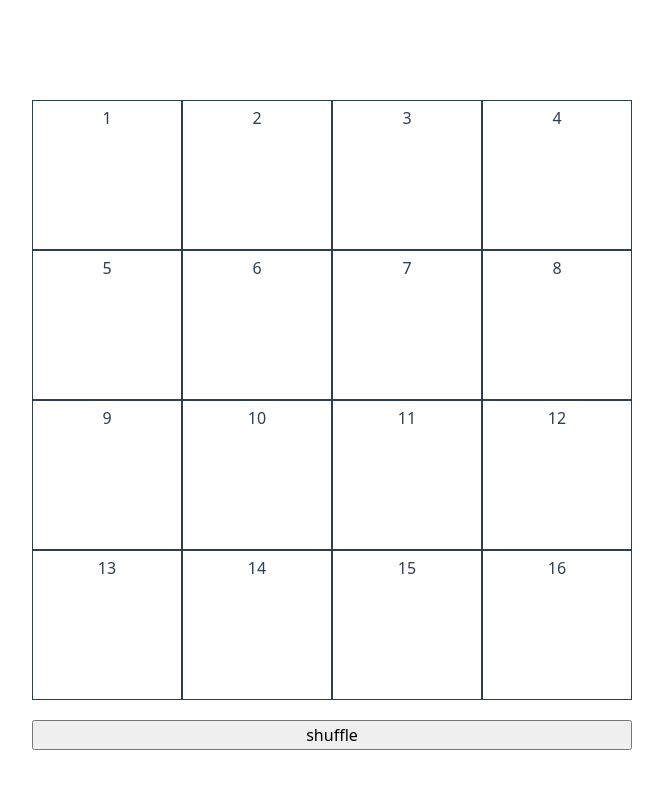
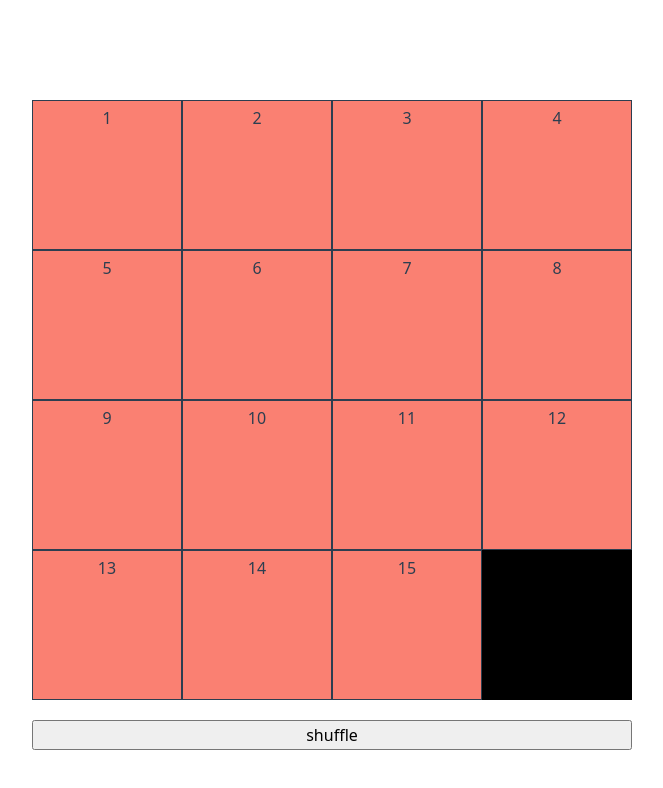
Before and after one commit to pedropatriota/sliding-puzzle, a React (Vite) app: page / in a window 1280 px wide. Shown: the top 788 px of the page, without its empty margins (308-971 px from the left). Built offline with nearby package versions, Linux system fonts and the light colour scheme.

Commit message:
handleClick to swap tiles and empty tyle implemented

```diff
--- a/src/App.tsx
+++ b/src/App.tsx
@@ -5,22 +5,47 @@ import Board from "./components/Board";
 import { createArrayOfTiles, shuffleTiles } from "./utils";
 
 export default function App() {
-  const COLS = 4;
-  const ROWS = 4;
+  const SIZE = 4;
 
-  const createdTiles = createArrayOfTiles({ cols: COLS, rows: ROWS });
+  const createdTiles = createArrayOfTiles({ cols: SIZE, rows: SIZE });
 
   const [tiles, setTiles] = React.useState<number[]>(createdTiles);
+  const [emptyIndex, setEmptyIndex] = React.useState<number>(SIZE * SIZE - 1);
 
   const shuffle = () => {
-    const shuffledTiles = setTiles(shuffleTiles(createdTiles));
-    return shuffledTiles;
+    const shuffledTiles = shuffleTiles(tiles);
+
+    const findEmptyIndex = shuffledTiles.indexOf(SIZE ** 2);
+    setEmptyIndex(findEmptyIndex);
+
+    setTiles([...shuffledTiles]);
+  };
+
+  const handleTileClick = (index: number) => {
+    const row = Math.floor(index / SIZE);
+    const col = index % SIZE;
+    const emptyRow = Math.floor(emptyIndex / SIZE);
+    const emptyCol = emptyIndex % SIZE;
+    const distance = Math.abs(row - emptyRow) + Math.abs(col - emptyCol);
+    if (distance === 1) {
+      const newBoard = [...tiles];
+      [newBoard[index], newBoard[emptyIndex]] = [
+        newBoard[emptyIndex],
+        newBoard[index],
+      ];
+      setTiles(newBoard);
+      setEmptyIndex(index);
+    }
   };
 
   return (
     <main className={styles.main}>
-      <Board tiles={tiles} />
-      <button onClick={shuffle}> shuffle</button>
+      <Board
+        tiles={tiles}
+        handleTileClick={handleTileClick}
+        emptyIndex={emptyIndex}
+      />
+      <button onClick={() => shuffle()}> shuffle</button>
     </main>
   );
 }
--- a/src/components/Board/index.tsx
+++ b/src/components/Board/index.tsx
@@ -3,21 +3,26 @@ import React from "react";
 import { TBoardProps } from "../../contract";
 import * as Style from "./styles";
 
-const Board = ({ tiles }: TBoardProps) => {
+const Board = ({ tiles, handleTileClick, emptyIndex }: TBoardProps) => {
   return (
     <Style.Board>
-      {tiles.map(key => (
-        <div
+      {tiles.map((key, i) => (
+        <Style.Tiles
           key={key}
+          role="button"
+          aria-hidden="true"
+          isEmptyIndex={emptyIndex === i}
           style={{
             border: "1px solid",
             height: "100%",
             width: "100%",
             padding: "5px",
+            cursor: "pointer",
           }}
+          onClick={() => handleTileClick(i)}
         >
           {key}
-        </div>
+        </Style.Tiles>
       ))}
     </Style.Board>
   );
--- a/src/components/Board/styles.ts
+++ b/src/components/Board/styles.ts
@@ -1,4 +1,6 @@
 import styled from "styled-components";
+
+import { TBoardProps } from "../../contract";
 
 export const Board = styled.div`
   display: grid;
@@ -7,4 +9,10 @@ export const Board = styled.div`
   align-items: center;
   justify-content: center;
   margin: 100px 0 20px 0;
+  background: #000;
 `;
+
+export const Tiles = styled.div<Partial<TBoardProps>>`
+  opacity: ${({ isEmptyIndex }) => (isEmptyIndex ? 0 : 1)};
+  background: salmon;
+`;
--- a/src/contract.ts
+++ b/src/contract.ts
@@ -5,4 +5,7 @@ export type TCreateArraysOfKeys = {
 
 export type TBoardProps = {
   tiles: number[];
+  handleTileClick: (i: number) => void;
+  emptyIndex: number;
+  isEmptyIndex?: boolean;
 };
```
